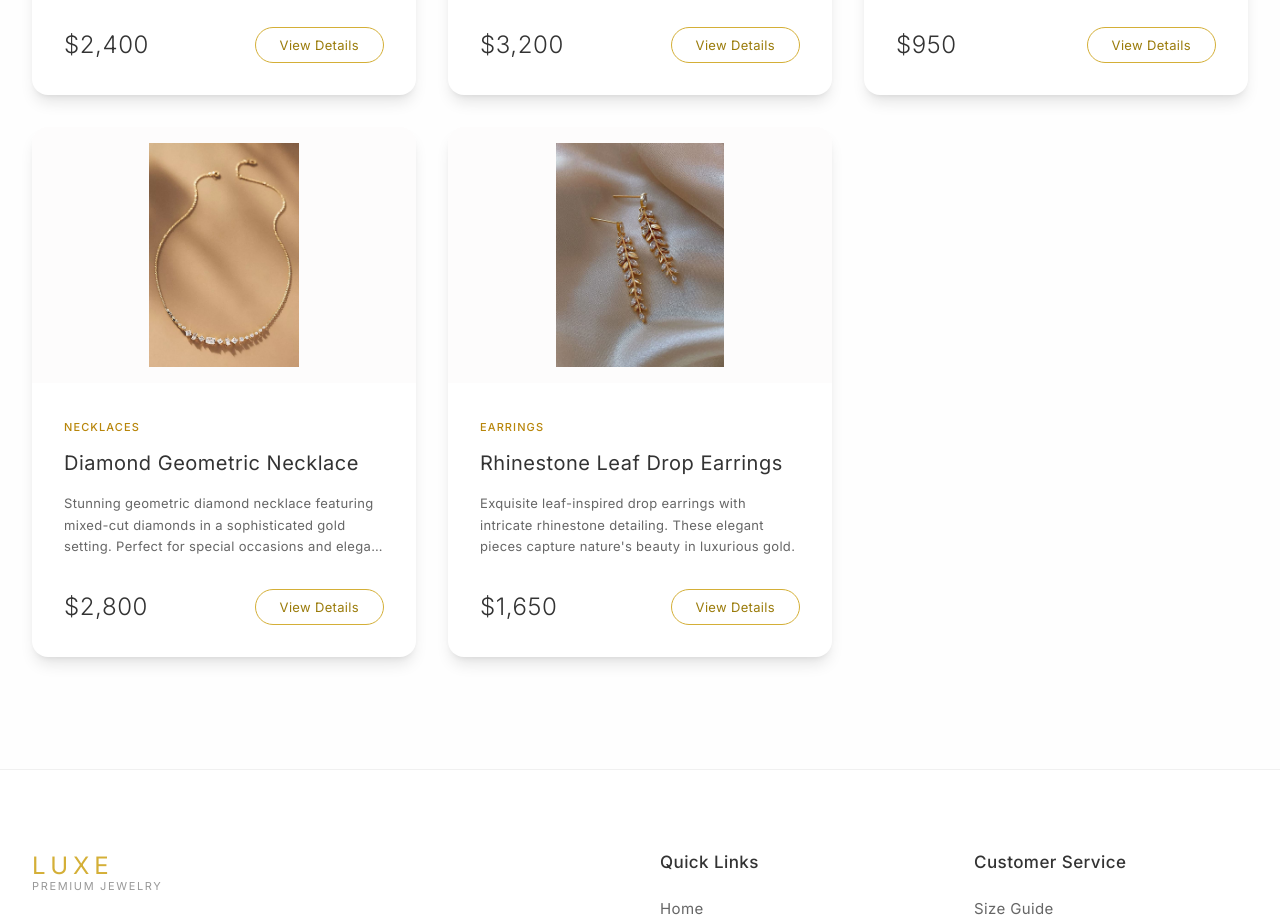
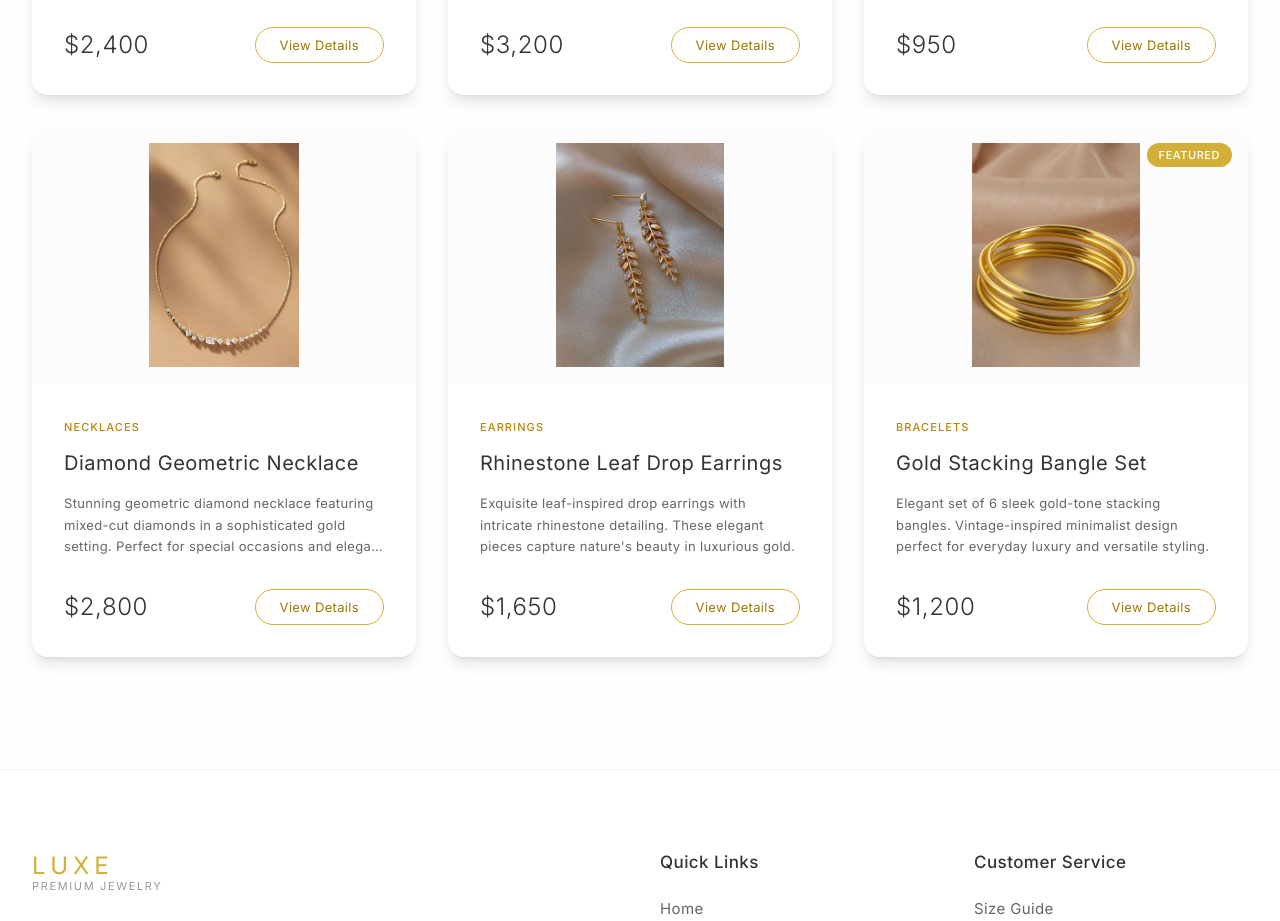
Before and after one commit to Dhanushgop-git-ui/auxillary, a React (Vite) app: page /collections in a window 1280 px wide. Shown: the part 840-1761 px from the top of the page. Built offline with nearby package versions, Linux system fonts and the light colour scheme.

Commit message:
Add Gold Stacking Bangle Set back to collections

```diff
--- a/src/components/FeaturedCollection.jsx
+++ b/src/components/FeaturedCollection.jsx
@@ -40,12 +40,21 @@ const FeaturedCollection = () => {
       featured: true
     },
     {
-      id: 5,
+      id: 6,
       name: "Rhinestone Leaf Drop Earrings",
       category: "EARRINGS",
       price: 1650,
       image: "/images/Rhinestone%20Leaf%20Drop%20Earrings.jpg",
       description: "Exquisite leaf-inspired drop earrings with intricate rhinestone detailing. These elegant pieces capture nature's beauty in luxurious gold.",
+      featured: true
+    },
+    {
+      id: 5,
+      name: "Gold Stacking Bangle Set",
+      category: "BRACELETS",
+      price: 1200,
+      image: "/images/6-Piece Set Of Sleek Gold-Tone Stacking Bangle Bracelets For Women - Vintage & Minimalist Style, Iron Crafted, Perfect For Everyday Wear.jpg",
+      description: "Elegant set of 6 sleek gold-tone stacking bangles. Vintage-inspired minimalist design perfect for everyday luxury and versatile styling.",
       featured: true
     }
   ]
--- a/src/components/ProductCard.jsx
+++ b/src/components/ProductCard.jsx
@@ -29,6 +29,9 @@ const ProductCard = ({ product }) => {
     }
     if (productName === "Twisted Diamond Bracelet") {
       return "/images/ChatGPT Image Jun 29, 2025, 09_48_31 PM.png"
+    }
+    if (productName === "Gold Stacking Bangle Set") {
+      return "/images/ChatGPT Image Jun 30, 2025, 08_29_38 PM.png"
     }
     return null
   }
--- a/src/pages/Collections.jsx
+++ b/src/pages/Collections.jsx
@@ -38,7 +38,7 @@ const Collections = () => {
       type: "Earrings"
     },
     {
-      id: 5,
+      id: 6,
       name: "Diamond Geometric Necklace",
       category: "NECKLACES",
       price: 2800,
@@ -48,7 +48,7 @@ const Collections = () => {
       type: "Necklaces"
     },
     {
-      id: 5,
+      id: 7,
       name: "Rhinestone Leaf Drop Earrings",
       category: "EARRINGS",
       price: 1650,
@@ -56,6 +56,16 @@ const Collections = () => {
       description: "Exquisite leaf-inspired drop earrings with intricate rhinestone detailing. These elegant pieces capture nature's beauty in luxurious gold.",
       featured: false,
       type: "Earrings"
+    },
+    {
+      id: 5,
+      name: "Gold Stacking Bangle Set",
+      category: "BRACELETS",
+      price: 1200,
+      image: "/images/6-Piece Set Of Sleek Gold-Tone Stacking Bangle Bracelets For Women - Vintage & Minimalist Style, Iron Crafted, Perfect For Everyday Wear.jpg",
+      description: "Elegant set of 6 sleek gold-tone stacking bangles. Vintage-inspired minimalist design perfect for everyday luxury and versatile styling.",
+      featured: true,
+      type: "Bracelets"
     }
   ]
 
--- a/src/pages/ProductDetail.jsx
+++ b/src/pages/ProductDetail.jsx
@@ -120,8 +120,8 @@ const ProductDetail = () => {
         { name: "6 Months", description: "$158 x 6 payments" }
       ]
     },
-    5: {
-      id: 5,
+    6: {
+      id: 6,
       name: "Diamond Geometric Necklace",
       category: "NECKLACES",
       price: 2800,
@@ -157,8 +157,8 @@ const ProductDetail = () => {
         { name: "12 Months", description: "$233 x 12 payments" }
       ]
     },
-    5: {
-      id: 5,
+    7: {
+      id: 7,
       name: "Rhinestone Leaf Drop Earrings",
       category: "EARRINGS",
       price: 1650,
@@ -190,6 +190,41 @@ const ProductDetail = () => {
         { name: "Full Payment", description: "Pay in full today" },
         { name: "3 Months", description: "$550 x 3 payments" },
         { name: "6 Months", description: "$275 x 6 payments" }
+      ]
+    },
+    5: {
+      id: 5,
+      name: "Gold Stacking Bangle Set",
+      category: "BRACELETS",
+      price: 1200,
+      originalPrice: 1400,
+      description: "Elegant set of 6 sleek gold-tone stacking bangles. Vintage-inspired minimalist design perfect for everyday luxury and versatile styling.",
+      longDescription: "This sophisticated set of six stacking bangles offers endless styling possibilities. Each bangle features a sleek, minimalist design with a warm gold-tone finish that complements any outfit. The varying widths and subtle textural differences create visual interest when worn together, while each piece is beautiful enough to wear individually. Crafted with attention to detail, these bangles represent the perfect balance of vintage charm and contemporary elegance.",
+      designStory: "Inspired by the timeless appeal of vintage jewelry collections, this stacking set celebrates the art of layering. The design draws from mid-century modern aesthetics, where clean lines and geometric forms created lasting beauty. Each bangle in the set has been carefully proportioned to work harmoniously with the others, creating a cohesive look that's both sophisticated and effortlessly chic.",
+      stylingTips: "Perfect for creating layered looks - wear all six together for maximum impact, or mix and match with other bracelets in your collection. The neutral gold tone pairs beautifully with both warm and cool colors. Ideal for both casual and formal occasions, from office meetings to evening events. Stack with watches or wear alone for a minimalist statement.",
+      careInstructions: "Clean with a soft, dry cloth to maintain the gold-tone finish. Avoid harsh chemicals, perfumes, and lotions. Store individually or in soft pouches to prevent scratching. Remove before swimming, showering, or exercising to preserve the finish.",
+      images: [
+        "/images/6-Piece Set Of Sleek Gold-Tone Stacking Bangle Bracelets For Women - Vintage & Minimalist Style, Iron Crafted, Perfect For Everyday Wear.jpg",
+        "/images/ChatGPT Image Jun 30, 2025, 08_29_38 PM.png",
+        "/images/6-Piece Set Of Sleek Gold-Tone Stacking Bangle Bracelets For Women - Vintage & Minimalist Style, Iron Crafted, Perfect For Everyday Wear copy.jpg"
+      ],
+      specifications: {
+        metalType: "Gold-Tone Alloy",
+        metalFinish: "High Polish Gold Plating",
+        setCount: "6 Bangles",
+        diameter: "2.5 inches (65mm)",
+        widthRange: "2mm - 8mm",
+        weight: "85 grams (complete set)",
+        style: "Stacking Bangles",
+        closure: "Slip-On Design",
+        finish: "Tarnish Resistant"
+      },
+      sizes: ["Small (2.3\")", "Medium (2.5\")", "Large (2.7\")"],
+      inStock: true,
+      paymentPlans: [
+        { name: "Full Payment", description: "Pay in full today" },
+        { name: "3 Months", description: "$400 x 3 payments" },
+        { name: "6 Months", description: "$200 x 6 payments" }
       ]
     }
   }
```
